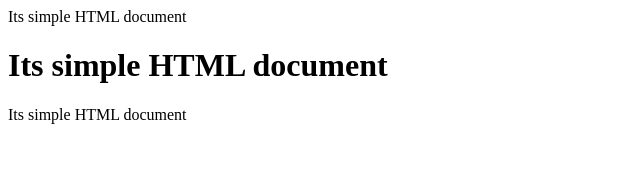
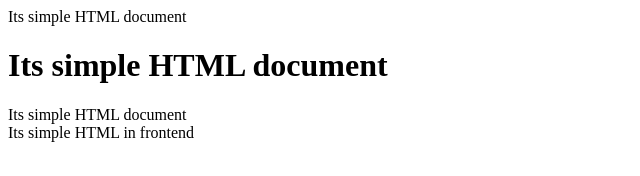
Before and after one commit to Ihor-Butenko/SimpleProject, a plain HTML site: page index.html in a window 1280 px wide. Shown: the whole page, without its empty margins (0-640 px from the left). Drawn offline with Linux system fonts and the light colour scheme.

Commit message:
Customize index.html

```diff
--- a/index.html
+++ b/index.html
@@ -10,5 +10,6 @@
     <div>Its simple HTML document</div>
     <h1>Its simple HTML document</h1>
     <div>Its simple HTML document</div>
+    <div>Its simple HTML in frontend</div>
 </body>
 </html>
```
